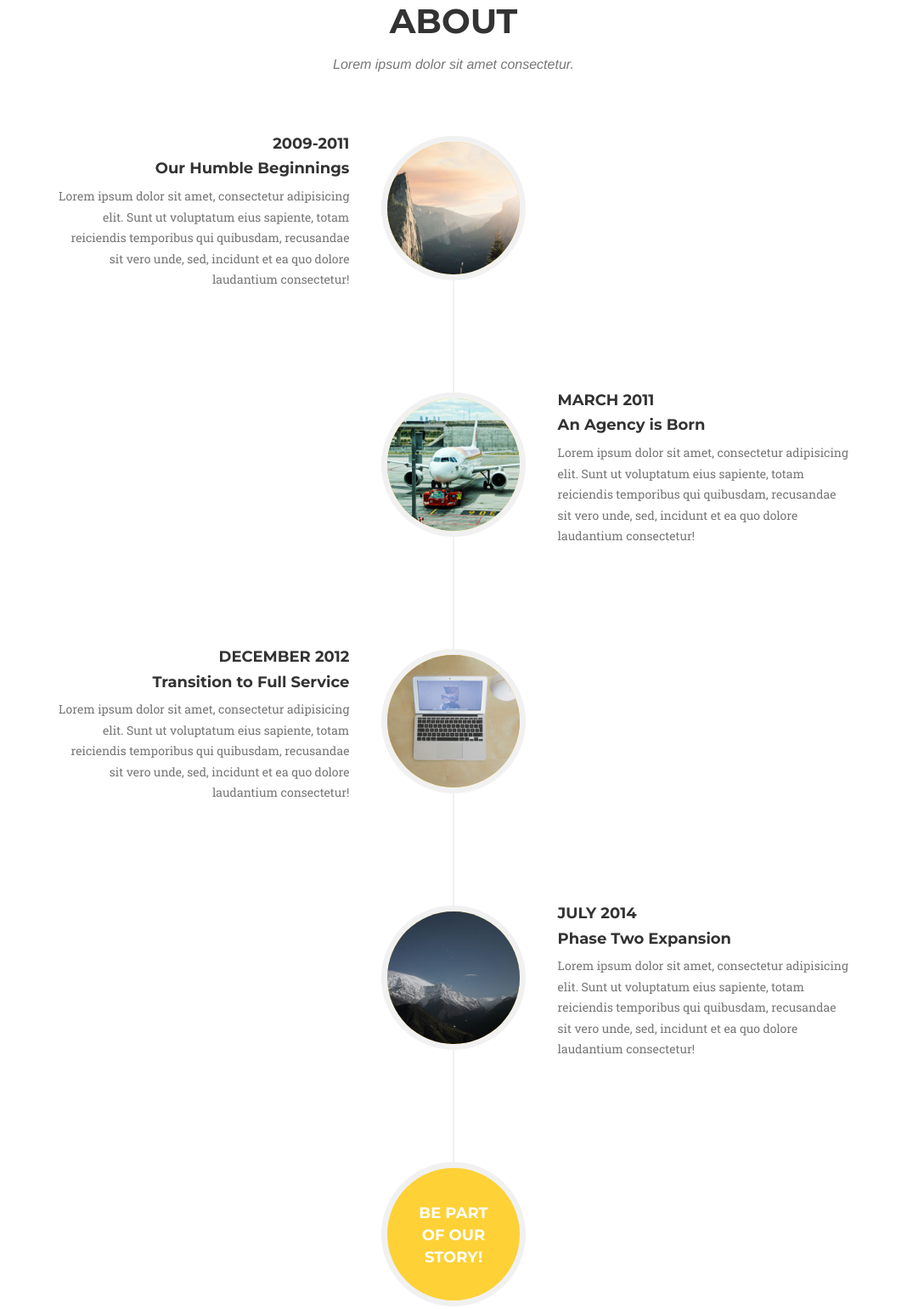
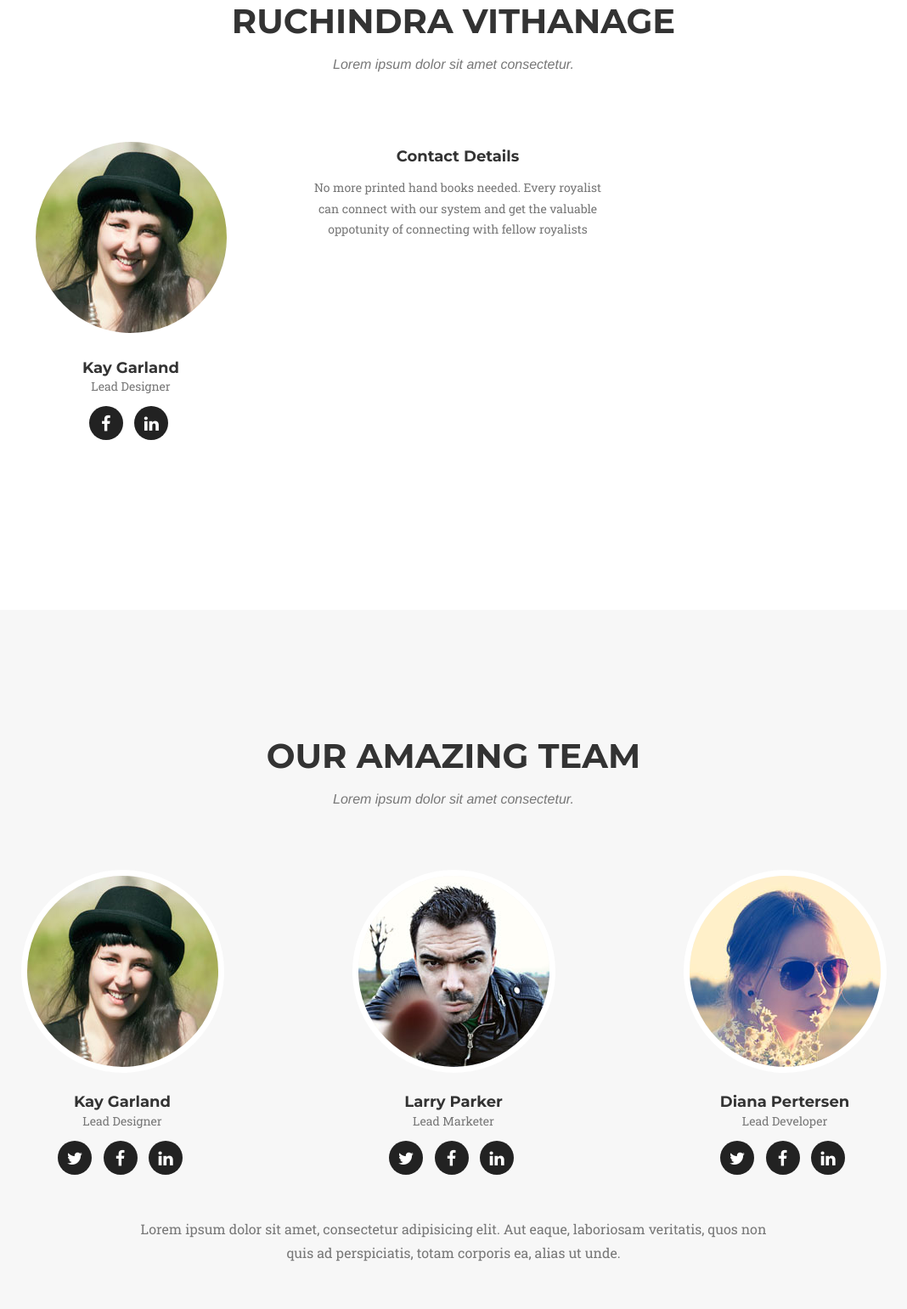
Before and after one commit to chamil321/Old-Royalist-Record-Management-System, a plain HTML site: page index.html in a window 1280 px wide. Shown: the part 2914-4455 px from the top of the page at 85% size, without its empty margins (106-1174 px from the left). Drawn offline with nearby package versions, Linux system fonts and the light colour scheme; a web font is replaced by a local one.

Commit message:
Updated website

```diff
--- a/index.html
+++ b/index.html
@@ -229,79 +229,36 @@
         <div class="container">
             <div class="row">
                 <div class="col-lg-12 text-center">
-                    <h2 class="section-heading">About</h2>
+                    <h2 class="section-heading">Ruchindra Vithanage</h2>
                     <h3 class="section-subheading text-muted">Lorem ipsum dolor sit amet consectetur.</h3>
                 </div>
             </div>
-            <div class="row">
-                <div class="col-lg-12">
-                    <ul class="timeline">
-                        <li>
-                            <div class="timeline-image">
-                                <img class="img-circle img-responsive" src="img/about/1.jpg" alt="">
-                            </div>
-                            <div class="timeline-panel">
-                                <div class="timeline-heading">
-                                    <h4>2009-2011</h4>
-                                    <h4 class="subheading">Our Humble Beginnings</h4>
-                                </div>
-                                <div class="timeline-body">
-                                    <p class="text-muted">Lorem ipsum dolor sit amet, consectetur adipisicing elit. Sunt ut voluptatum eius sapiente, totam reiciendis temporibus qui quibusdam, recusandae sit vero unde, sed, incidunt et ea quo dolore laudantium consectetur!</p>
-                                </div>
-                            </div>
-                        </li>
-                        <li class="timeline-inverted">
-                            <div class="timeline-image">
-                                <img class="img-circle img-responsive" src="img/about/2.jpg" alt="">
-                            </div>
-                            <div class="timeline-panel">
-                                <div class="timeline-heading">
-                                    <h4>March 2011</h4>
-                                    <h4 class="subheading">An Agency is Born</h4>
-                                </div>
-                                <div class="timeline-body">
-                                    <p class="text-muted">Lorem ipsum dolor sit amet, consectetur adipisicing elit. Sunt ut voluptatum eius sapiente, totam reiciendis temporibus qui quibusdam, recusandae sit vero unde, sed, incidunt et ea quo dolore laudantium consectetur!</p>
-                                </div>
-                            </div>
-                        </li>
-                        <li>
-                            <div class="timeline-image">
-                                <img class="img-circle img-responsive" src="img/about/3.jpg" alt="">
-                            </div>
-                            <div class="timeline-panel">
-                                <div class="timeline-heading">
-                                    <h4>December 2012</h4>
-                                    <h4 class="subheading">Transition to Full Service</h4>
-                                </div>
-                                <div class="timeline-body">
-                                    <p class="text-muted">Lorem ipsum dolor sit amet, consectetur adipisicing elit. Sunt ut voluptatum eius sapiente, totam reiciendis temporibus qui quibusdam, recusandae sit vero unde, sed, incidunt et ea quo dolore laudantium consectetur!</p>
-                                </div>
-                            </div>
-                        </li>
-                        <li class="timeline-inverted">
-                            <div class="timeline-image">
-                                <img class="img-circle img-responsive" src="img/about/4.jpg" alt="">
-                            </div>
-                            <div class="timeline-panel">
-                                <div class="timeline-heading">
-                                    <h4>July 2014</h4>
-                                    <h4 class="subheading">Phase Two Expansion</h4>
-                                </div>
-                                <div class="timeline-body">
-                                    <p class="text-muted">Lorem ipsum dolor sit amet, consectetur adipisicing elit. Sunt ut voluptatum eius sapiente, totam reiciendis temporibus qui quibusdam, recusandae sit vero unde, sed, incidunt et ea quo dolore laudantium consectetur!</p>
-                                </div>
-                            </div>
-                        </li>
-                        <li class="timeline-inverted">
-                            <div class="timeline-image">
-                                <h4>Be Part
-                                    <br>Of Our
-                                    <br>Story!</h4>
-                            </div>
-                        </li>
-                    </ul>
+
+            <div class="col-sm-4">
+                    <div class="team-member">
+                        <img src="img/team/1.jpg" class="img-responsive img-circle" alt="">
+                        <h4>Kay Garland</h4>
+                        <p class="text-muted">Lead Designer</p>
+                        <ul class="list-inline social-buttons">
+                            <li><a href="#"><i class="fa fa-facebook"></i></a>
+                            </li>
+                            <li><a href="#"><i class="fa fa-linkedin"></i></a>
+                            </li>
+                        </ul>
+                    </div>
                 </div>
+
+            <div class="row text-center">
+                <div class="col-md-4">
+
+                    <h4 class="service-heading">Contact Details</h4>
+                    <p class="text-muted">No more printed hand books needed. Every royalist can connect with our system and get the valuable oppotunity of connecting with fellow royalists</p>
+                </div>
+
+
             </div>
+
+
         </div>
     </section>
 
```
